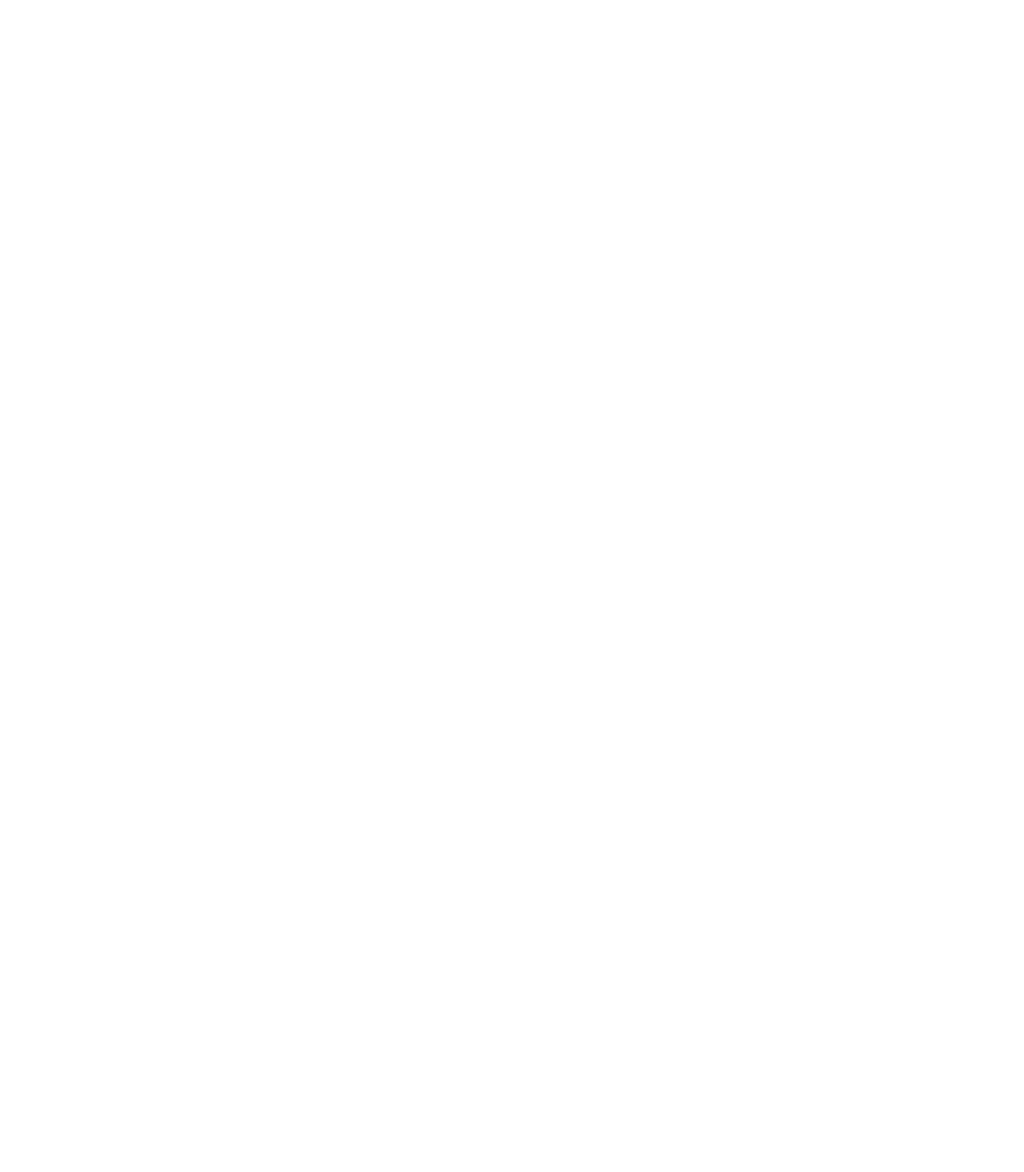
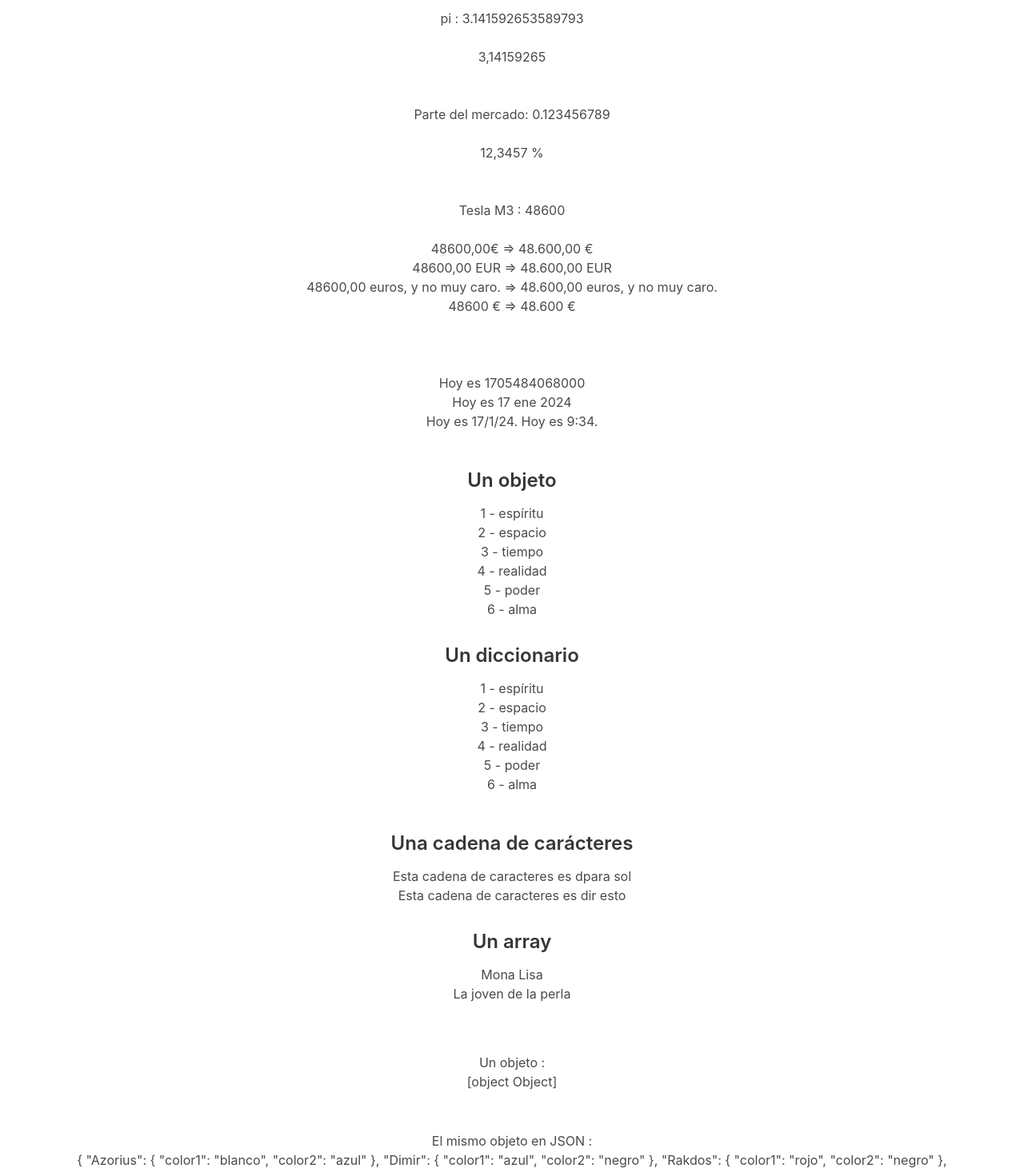
Before and after one commit to alvaromago/miProyectoAngular, an Angular app: page / in a window 1280 px wide. Shown: the part 940-2406 px from the top of the page at 80% size. Before the commit the page ends 800 px from the top, so only its background shows below. Built offline with nearby package versions, Linux system fonts and the light colour scheme.

Commit message:
pipes examples

```diff
--- a/src/app/app.component.html
+++ b/src/app/app.component.html
@@ -2,3 +2,4 @@
 <app-mpc></app-mpc>
 <app-msc></app-msc>
 <app-c06></app-c06>
+<app-c07></app-c07>
--- a/src/app/app.module.ts
+++ b/src/app/app.module.ts
@@ -1,22 +1,29 @@
-import { NgModule } from '@angular/core';
+import { LOCALE_ID, NgModule } from '@angular/core';
 import { BrowserModule } from '@angular/platform-browser';
 
 import { AppComponent } from './app.component';
 import { MpcComponent } from './components/mpc/mpc.component';
 import { MscComponent } from './components/msc/msc.component';
 import { C06Component } from './components/c06/c06.component';
+import { C07Component } from './components/c07/c07.component';
+import { registerLocaleData } from '@angular/common';
+import es from '@angular/common/locales/es';
+
+
+registerLocaleData(es);
 
 @NgModule({
   declarations: [
     AppComponent,
     MpcComponent,
     MscComponent,
-    C06Component
+    C06Component,
+    C07Component
   ],
   imports: [
     BrowserModule
   ],
-  providers: [],
+  providers: [{ provide: LOCALE_ID, useValue: 'es' }],
   bootstrap: [AppComponent]
 })
 export class AppModule { }
--- /dev/null
+++ b/src/app/components/c07/c07.component.html
@@ -0,0 +1,69 @@
+<!DOCTYPE html>
+<div class="content">
+	<div class="container text-center py-3 content">
+		<h2>El componente C07</h2>
+		<div>{{mensaje}}</div>
+		<br />
+		<div>{{mensaje | lowercase}}</div>
+		<div>{{mensaje | uppercase}}</div>
+		<div>{{mensaje | titlecase}}</div>
+	</div>
+	<div class="container text-center py-3">
+		<div>pi : {{numPi}}</div>
+		<br />
+		<div>{{ numPi | number:'1.3-8'}}</div>
+		<br />
+	</div>
+	<div class="container text-center py-3">
+		<div>Parte del mercado: {{unaCifraPorcentaje}}</div>
+		<br />
+		<div>{{ unaCifraPorcentaje | percent:'2.3-4'}}</div>
+		<br />
+	</div>
+	<div class="container text-center py-3">
+		<div>Tesla M3 : {{teslaM3}}</div>
+		<br />
+		<div>48600,00€ => {{teslaM3 | currency: 'EUR' : 'symbol'}}</div>
+		<div>48600,00 EUR => {{teslaM3 | currency: 'EUR' : 'code'}}</div>
+		<div>
+			48600,00 euros, y no muy caro. =>
+			{{teslaM3 | currency:
+            'EUR' : 'euros, y no muy caro.'}}
+		</div>
+		<div>48600 € => {{teslaM3 | currency: 'EUR' : 'symbol': '1.0-0'}}</div>
+		<br />
+	</div>
+	<div class="container text-center py-3">
+		<br />
+		<div>Hoy es {{hoy}}</div>
+		<div>Hoy es {{hoy | date}}</div>
+		<div>Hoy es {{hoy | date : 'shortDate'}}. Hoy es {{hoy | date : 'shortTime'}}.</div>
+		<br />
+	</div>
+	<div class="container text-center py-3 content">
+		<h3>Un objeto</h3>
+		<div *ngFor="let unElemento of unObjeto | keyvalue">{{unElemento.key}} - {{unElemento.value}}</div>
+		<h3>Un diccionario</h3>
+		<div *ngFor="let unElemento of unDiccionario | keyvalue">{{unElemento.key}} - {{unElemento.value}}</div>
+	</div>
+	<div class="container text-center py-3">
+		<h3>Una cadena de carácteres</h3>
+		<div>{{ unaCadenaDeCaracteres | slice :0:30 }}{{ unaCadenaDeCaracteres | slice : 61:69}}</div>
+		<div>{{unaCadenaDeCaracteres | slice :0:30 }}{{ unaCadenaDeCaracteres| slice : -7}}</div>
+		<h3>Un array</h3>
+		<div *ngFor="let unElemento of unArray | slice:1:3">
+			{{unElemento}}
+		</div>
+	</div>
+</div>
+<div class="container text-center">
+	<div>
+		<hr />
+		<p>Un objeto :</p>
+		<div>{{unNuevoObjeto}}</div>
+		<hr />
+		<p>El mismo objeto en JSON :</p>
+		<div>{{unNuevoObjeto | json}}</div>
+		<hr />
+	</div>
+</div>
--- /dev/null
+++ b/src/app/components/c07/c07.component.ts
@@ -0,0 +1,37 @@
+import { Component, OnInit } from '@angular/core';
+
+@Component({
+    selector: "app-c07",
+    templateUrl: "./c07.component.html",
+    styleUrls: ["./c07.component.css"],
+})
+
+export class C07Component implements OnInit {
+    ngOnInit(): void { }
+    constructor() { }
+
+    mensaje = "El mundo de los Pokemon se divide en dos categorías: los que tienen una pistola cargada y los que cavan. Tú esres un Pokemon que cava.";
+    numPi = 3.14159265358979323846264338379;
+    unaCifraPorcentaje = 0.123456789;
+    teslaM3 = 48600;
+    hoy = Date.now();
+    unObjeto = {
+        2: 'espacio', 1: 'espíritu', 6: 'alma', 4: 'realidad', 3: 'tiempo', 5: 'poder'
+    };
+    unDiccionario = new Map([[2, 'espacio'], [1, 'espíritu'], [6, 'alma'], [4, 'realidad'], [3,
+        'tiempo'], [5, 'poder']]);
+    unaCadenaDeCaracteres = 'Esta cadena de caracteres es demasiado, pero demasiado larga para solo decir esto';
+    unArray = ['La Cena', 'Mona Lisa', 'La joven de la perla', 'La ronda de noche'];
+    unNuevoObjeto = {
+        Azorius: { color1: 'blanco', color2: 'azul' },
+        Dimir: { color1: 'azul', color2: 'negro' },
+        Rakdos: { color1: 'rojo', color2: 'negro' },
+        Gruul: { color1: 'rojo', color2: 'verde' },
+        Selesnya: { color1: 'verde', color2: 'blanco' },
+        Orzhov: { color1: 'blanco', color2: 'negro' },
+        Izzet: { color1: 'azul', color2: 'rojo' },
+        Golgari: { color1: 'negro', color2: 'verde' },
+        Boros: { color1: 'rojo', color2: 'blanco' },
+        Simic: { color1: 'verde', color2: 'azul' }
+    };
+}
```
Also changed, not shown: src/app/components/c07/c07.component.css (added), 1 other file (tests, documents, lock files or other folders).
